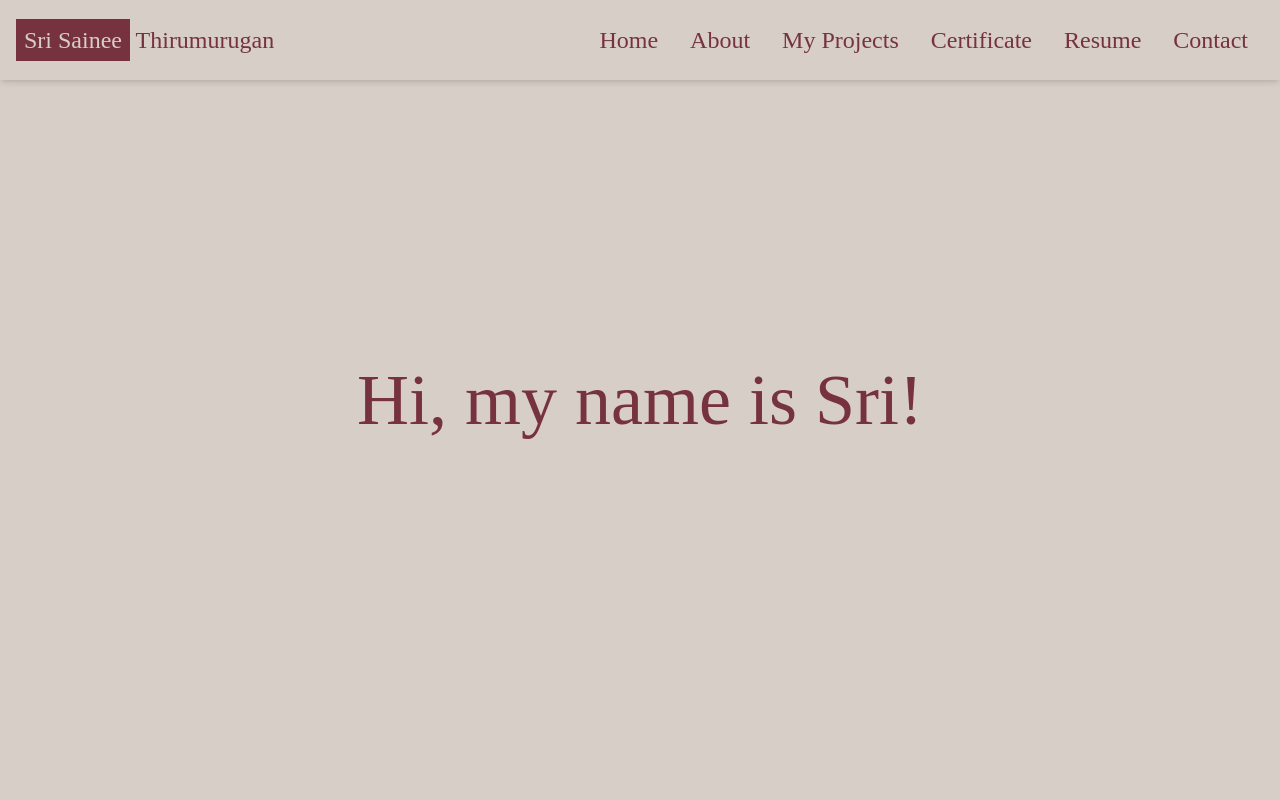
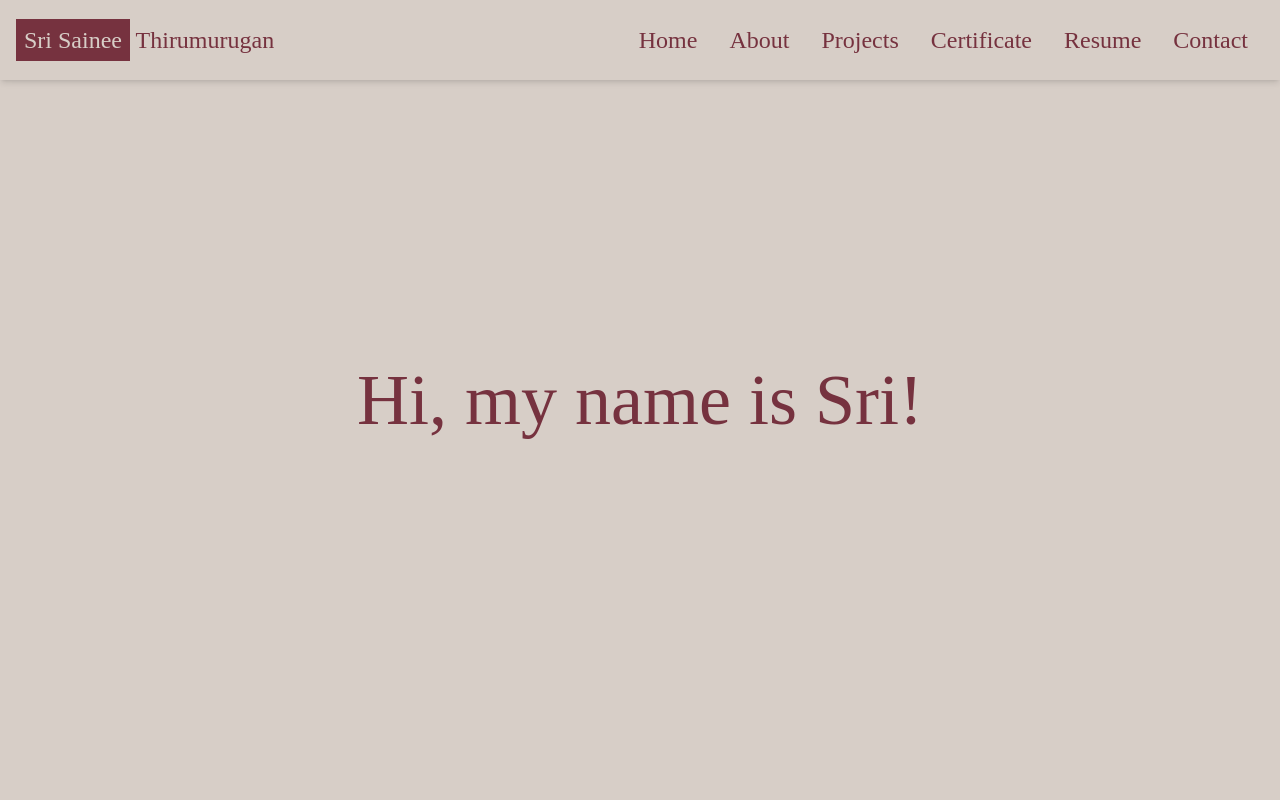
Before and after one commit to littlebravesri/srisainee.github.io, a React (Create React App) app: page / in a window 1280 px wide. Shown: the top 800 px of the page. Built offline with nearby package versions, Linux system fonts and the light colour scheme.

Commit message:
title change to project

```diff
--- a/src/components/NavBar.jsx
+++ b/src/components/NavBar.jsx
@@ -40,7 +40,7 @@ const NavBar = () => {
                     <Link to="experience" smooth={true} duration={500}>Skills</Link>
                 </li> */}
                 <li>
-                    <Link to="projects" smooth={true} duration={500}>My Projects</Link>
+                    <Link to="projects" smooth={true} duration={500}>Projects</Link>
                 </li>
                 <li>
                     <Link to="certificate" smooth={true} duration={500}>Certificate</Link>
@@ -64,7 +64,7 @@ const NavBar = () => {
                 <li className='py-6 text-4xl'> <Link onClick={handleClick} to="home" smooth={true} duration={500}>Home</Link></li>
                 <li className='py-6 text-4xl'> <Link onClick={handleClick} to="about" smooth={true} duration={500}>About</Link></li>
                 {/* <li className='py-6 text-4xl'> <Link onClick={handleClick} to="experience" smooth={true} duration={500}>Skills</Link></li> */}
-                <li className='py-6 text-4xl'> <Link onClick={handleClick} to="work" smooth={true} duration={500}>Work</Link></li>
+                <li className='py-6 text-4xl'> <Link onClick={handleClick} to="work" smooth={true} duration={500}>Projects</Link></li>
                 <li className='py-6 text-4xl'> <Link onClick={handleClick} to="certificate" smooth={true} duration={500}>Certificate</Link></li>
                 <li className='py-6 text-4xl'><a href={Resume} onClick={handleClick}  target="_blank" without rel="noopener noreferrer">Resume</a></li>
                 <li className='py-6 text-4xl'> <Link onClick={handleClick} to="contact" smooth={true} duration={500}>Contact</Link></li>
```
